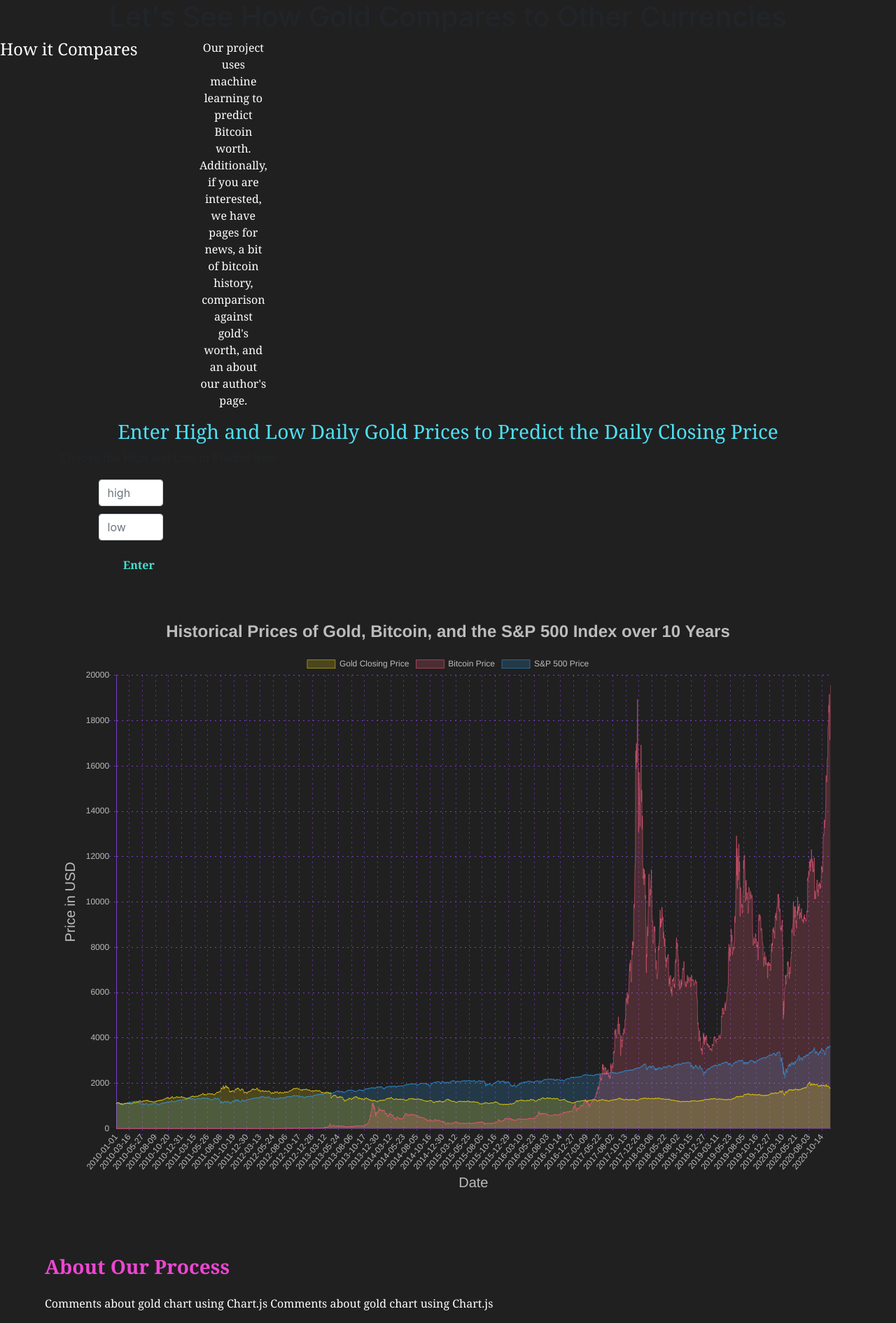
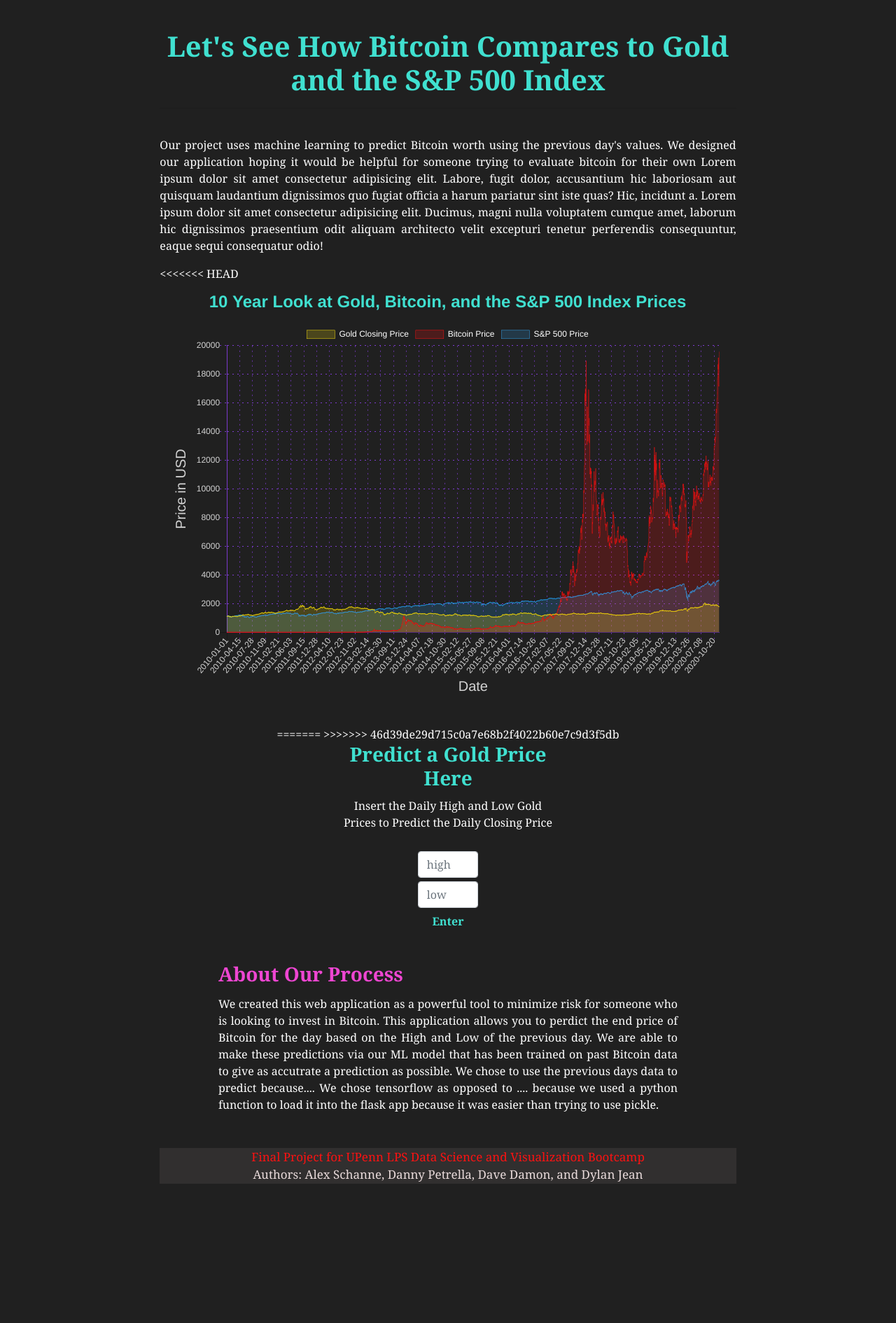
Before and after one commit to dylanjean/Final-Project, a Flask app: page /comparison in a window 1280 px wide. Shown: the part 105-1995 px from the top of the page at 70% size. After the commit the page ends 1796 px from the top, so only its background shows below. Run offline with Flask 2, Linux system fonts and the light colour scheme; some libraries are stand-ins or nearby versions.

Commit message:
gold page revisions

```diff
--- a/static/css/style.css
+++ b/static/css/style.css
@@ -70,7 +70,7 @@ about-our-project {
     color: rgb(252, 18, 18);
     background-color: rgb(49, 47, 47);
     margin-top: 50px;
-    position: fixed;
+    /* position: fixed; */
     bottom: 0;
     width: 100%;
 }
--- a/static/js/comparison.js
+++ b/static/js/comparison.js
@@ -28,8 +28,8 @@ function makeChart(gold) {
             }, {
                data: btcLabels,
                label: 'Bitcoin Price',
-               backgroundColor: 'rgba(255, 99, 132, 0.2)',
-               borderColor: 'rgba(255, 99, 132, 1)',
+               backgroundColor: 'rgba(252, 18, 18, 0.2)',
+               borderColor: 'rgba(252, 18, 18, 1)',
                pointRadius: 0.1,
                borderWidth: 0.5,
                fill: true
@@ -48,14 +48,14 @@ function makeChart(gold) {
          title: {
             display: true,
             fontSize: 24,
-            fontColor: 'rgba(255, 255, 255, 0.7)',
+            fontColor: 'rgba(64, 224, 208, 1)',
             padding: 15,
-            text: "Historical Prices of Gold, Bitcoin, and the S&P 500 Index over 10 Years",
+            text: "10 Year Look at Gold, Bitcoin, and the S&P 500 Index Prices",
          },
          legend: {
             display: true,
             labels: {
-                fontColor: 'rgba(255, 255, 255, 0.7)',
+                fontColor: 'rgba(255, 255, 255, 1)',
             }
          },
          elements: {
@@ -67,7 +67,7 @@ function makeChart(gold) {
             xAxes: [{
                ticks: {
                   fontSize: 12,
-                  fontColor: 'rgba(255, 255, 255, 0.7)',
+                  fontColor: 'rgba(255, 255, 255, 0.8)',
                },
                gridLines: {
                   color: 'rgb(148, 68, 250, 0.6)',
@@ -76,14 +76,14 @@ function makeChart(gold) {
                scaleLabel: {
                   display: true,
                   labelString: "Date",
-                  fontColor: 'rgba(255, 255, 255, 0.7)',
+                  fontColor: 'rgba(255, 255, 255, 0.8)',
                   fontSize: 20,
                }
             }],
             yAxes: [{
                ticks: {
                   fontSize: 12,
-                  fontColor: 'rgba(255, 255, 255, 0.7)',
+                  fontColor: 'rgba(255, 255, 255, 0.8)',
                },
                gridLines: {
                   color: 'rgba(148, 68, 250, 0.8)',
@@ -92,7 +92,7 @@ function makeChart(gold) {
                scaleLabel: {
                   display: true,
                   labelString: "Price in USD",
-                  fontColor: 'rgba(255, 255, 255, 0.7)',
+                  fontColor: 'rgba(255, 255, 255, 0.8)',
                   fontSize: 20,
                }
             }]
--- a/templates/comparison.html
+++ b/templates/comparison.html
@@ -50,53 +50,55 @@
         </div>
     </nav>
 
-    <h1 style="text-align: center;">Let's See How Gold Compares to Other Currencies</h1>
-
-    <div class="row about-our-project col-md-4" style="text-align: center; font-family: Georgia, 'Times New Roman', Times, serif;">
-        <h1 style="color: white; font-size: x-large;">How it Compares</h1>
-        <hr>
-        <div class="col"></div>
-        <div class="col">
-            <p style="color: white;">Our project uses machine learning to predict Bitcoin worth. Additionally, if you are interested, we have pages for news, a bit of bitcoin history, comparison against gold's worth, and an about our author's page.</p>
+    <content>
+        <div class="about-our-project col-md-8" style="margin: auto; font-family: Georgia, 'Times New Roman', Times, serif; color: white;">
+            <h1 style="margin-top: 5%; color: turquoise; font-weight:bold; text-align: center;">Let's See How Bitcoin Compares to Gold and the S&P 500 Index</h1>
+            <hr>
+            <br>
+            <p style="color: white; text-align: justify;">  Our project uses machine learning to predict Bitcoin worth using the previous day's values. We designed our application hoping it would be helpful for someone trying to evaluate bitcoin for their own Lorem ipsum dolor sit amet consectetur adipisicing elit. Labore, fugit dolor, accusantium hic laboriosam aut quisquam laudantium dignissimos quo fugiat officia a harum pariatur sint iste quas? Hic, incidunt a. Lorem ipsum dolor sit amet consectetur adipisicing elit. Ducimus, magni nulla voluptatem cumque amet, laborum hic dignissimos praesentium odit aliquam architecto velit excepturi tenetur perferendis consequuntur, eaque sequi consequatur odio!
+            </p>
+        <div>
+<<<<<<< HEAD
+        <br>
+        <!-- create canvas for line chart below -->
+        <div class="container">
+            <canvas id="chart10yr" width="800" height="600"></canvas>
         </div>
-    </div>
-
-    <div class="container">
-        <div>
+        <br>
+        <div class="predict-form col-md-8" style="margin:auto; margin-top: 2%; text-align:center">
+            <form id="form" method='POST' action='/predict'>
+=======
             <form id="form" method='POST' action='/gold_predict'>
+>>>>>>> 46d39de29d715c0a7e68b2f4022b60e7c9d3f5db
                 <div class="form-group">
-                    <h3 class="form-title" style="text-align:center; font-family: Cambria, Cochin, Georgia, Times, 'Times New Roman', 'serif'; color: rgb(78, 224, 243);">Enter High and Low Daily Gold Prices to Predict the Daily Closing Price</h3>
-                    <label for="patient-form">Choose the High and Low to Predict from</label>
-                    <input class="form-control col-md-1" style="margin-left:5%; margin-top: 1%;" id="high" name="high" type="text" placeholder="high">
-                    <input class="form-control col-md-1" style="margin-left:5%; margin-top: 1%" id="low" name="low" type="text" placeholder="low">
+                    <h3 class="form-title col-md-8" style=" margin: auto; text-align: center; font-family: Cambria, Cochin, Georgia, Times, 'Times New Roman', 'serif'; color: turquoise; font-weight: bold;">Predict a Gold Price Here</h3>
+                    <label for="predict-form" class="col-md-8" style="color: white; margin:auto; margin-top: 2%">Insert the Daily High and Low Gold Prices to Predict the Daily Closing Price</label>
+                    <br><br>
+                    <input class="form-control col-md-2" style="margin:auto; margin-top: 1%" id="high" name="high" type="text" placeholder="high">
+                    <input class="form-control col-md-2" style="margin: auto; margin-top: 1%" id="low" name="low" type="text" placeholder="low">
+                    <button id="button" style="color:turquoise; margin:auto; font-family: Georgia, 'Times New Roman', Times, serif; font-weight: bold;" type="submit" class="btn btn-default">Enter</button>
                 </div>
-                <button id="button" style="color:turquoise; margin-left:7%; font-family: Georgia, 'Times New Roman', Times, serif; font-weight: bold;" type="submit" class="btn btn-default">Enter</button>
             </form>
         </div>
-    </div>
-    <br><br>
-    <!-- create canvas for line chart below -->
-    <div class="container">
-        <canvas id="chart10yr" height="600" width="800"></canvas>
-    </div>
-    <br><br>
 
-    <!-- <div style="width:800px";">
-        <canvas id="chart30day" height="600" width="800"></canvas>
-    </div> -->
+        </div>
+        <div class="about-our-process col-md-10" style="margin: auto; font-family: Georgia, 'Times New Roman', Times, serif; color: white;">
+            <br>
+            <h3 style="text-align: left; font-weight: bold; margin-bottom: 2%; color:rgb(238, 70, 210);">About Our Process</h3>
+            <p style="margin:auto; text-align: justify">
+                We created this web application as a powerful tool to minimize risk for someone who is looking to invest in Bitcoin. This application allows you to perdict the end price of Bitcoin for the day based on the High and Low of the previous day. We are able to make these
+                predictions via our ML model that has been trained on past Bitcoin data to give as accutrate a prediction as possible. We chose to use the previous days data to predict because.... We chose tensorflow as opposed to .... because we
+                used a python function to load it into the flask app because it was easier than trying to use pickle.
+            </p>
+        </div>
 
-    <!-- description for gold chart process below -->
-    <div class="about-our-process" style="text-align: left; margin-top: 3%; font-family: Georgia, 'Times New Roman', Times, serif; color: white; margin-left: 5%;">
-        <h3 style="font-weight: bold; margin-bottom: 2%; color:rgb(238, 70, 210);">About Our Process</h3>
-        <p style="margin-top:2%">Comments about gold chart using Chart.js
-        Comments about gold chart using Chart.js</p>
-    </div>
+    </content>
 
-    <!-- <footer class="footer">
+    <footer class="footer">
         <p class="footer-text">Final Project for UPenn LPS Data Science and Visualization Bootcamp
             <br> <text style="color: rgb(233, 219, 219)">Authors: Alex Schanne, Danny Petrella, Dave Damon, and Dylan Jean </text>
         </p>
-    </footer> -->
+    </footer>
 
 </body>
 
```
Also changed, not shown: resources/30_Days_Gold_Predict.csv (+30 -30 lines), static/js/gold-predict.js (+6 -6 lines), templates/gold_predict.html (+32 -11 lines), 1 other file.
